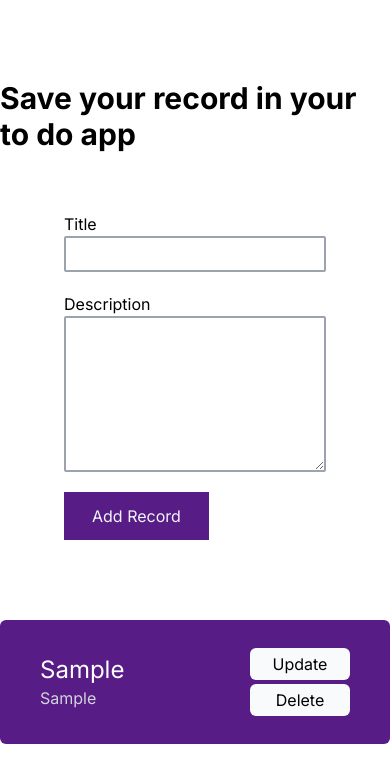
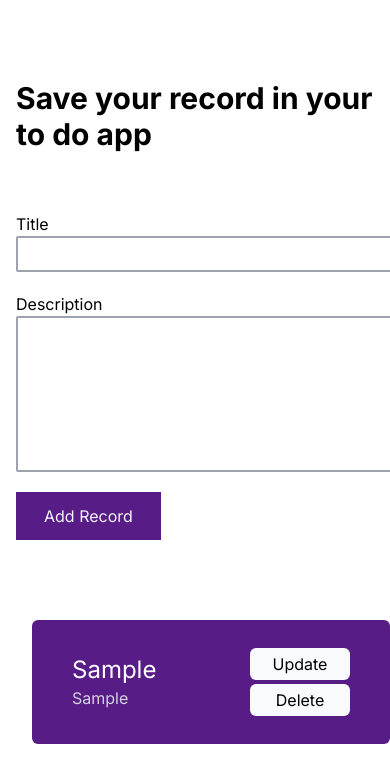
Before and after one commit to atisamakhtar/todo-nextjs, a Next.js app: page / in a window 390 px wide. Both pictures are taken after typing "Sample", "Sample" into the empty fields and a click on the input "Add Record". Shown: the top 782 px of the page. Built offline with nearby package versions, Linux system fonts and the light colour scheme.

Commit message:
minor css and color changed in global css

```diff
--- a/src/app/components/form.tsx
+++ b/src/app/components/form.tsx
@@ -78,7 +78,7 @@ const MyForm = () => {
 
     const [states, dispatch] = useReducer(redFunc, initialReducerdata);
 
-    useEffect( () => {
+    useEffect(() => {
         localStorage.setItem("record", JSON.stringify(
             states.data
         ));
@@ -104,7 +104,7 @@ const MyForm = () => {
             }
         });
 
-        let updatedDataToSet: [] = states.data ;
+        let updatedDataToSet: [] = states.data;
 
         dispatch({
             type: "setError",
@@ -124,16 +124,17 @@ const MyForm = () => {
 
     return (
         <>
-            <section className='my-20 container flex items-center flex-col' >
-                <h1 className='text-3xl md:w-[40vw] font-bold' >Save your record in your to do app</h1>
-                <form className='my-10 md:w-[40vw]' onSubmit={onSubmitHandler} >
-                    <div className='mt-5 w-100' >
+            <section className=' mx-4 md:mx-0 my-20 container flex items-center flex-col' >
+                <h1 className='text-3xl w-[100%] md:w-[40vw] font-bold' >Save your record in your to do app</h1>
+                <form className='my-10 w-[100%] md:w-[40vw]' onSubmit={onSubmitHandler} >
+                    <div className='mt-5' >
                         <label className='mb-3' htmlFor="title">Title</label>
-                        <input value={states.title} onChange={(e) => dispatch({ type: "titleUpdate", payload: e.target.value })} className='px-3 py-1 rounded-sm block w-[100%] border-2 border-gray-400 border-r-2' type="text" id='title' />
+                        <input value={states.title} onChange={(e) => dispatch({ type: "titleUpdate", payload: e.target.value })} className='px-3 py-1 rounded-sm block w-[100%] border-2 border-gray-400 border-r-2 text-gray-950' type="text" id='title' />
                     </div>
                     <div className='mt-5'>
                         <label htmlFor="description">Description</label>
-                        <textarea onChange={(e) => dispatch({ type: "descUpdate", payload: e.target.value })} rows={6} cols={20} className='px-3 py-1 rounded-sm border-2 border-gray-400 w-[100%] block' id='description' value={states.description} ></textarea>                    </div>
+                        <textarea onChange={(e) => dispatch({ type: "descUpdate", payload: e.target.value })} rows={6} cols={20} className='px-3 py-1 rounded-sm border-2 border-gray-400 text-gray-950 w-[100%] block' id='description' value={states.description} ></textarea>
+                    </div>
                     <input className='bg-purple-900 hover:bg-purple-600 px-7 py-3 text-gray-100 mt-5' type="submit" value="Add Record" />
                 </form>
 
@@ -149,19 +150,9 @@ const MyForm = () => {
                         </div>
                     }
 
-                    {(states.data.length > 0) && <div className='my-10' >
-                        {/* <thead>
-                            <tr className='text-left' >
-                                <th> Title </th>
-                                <th className='pl-20' > Description </th>
-                            </tr>
-                        </thead> */}
-                        {/* <tbody> */}
+                    {(states.data.length > 0) && <div className='my-10 mx-4 md:mx-0' >
+
                         {states.data.map((singData: any, index: any) => (
-                            // <tr className='text-left' key={index}>
-                            //     <td> <h2>{singData.title}</h2> </td>
-                            //     <td> <p className='pl-20'>{singData.description}</p> </td>
-                            // </tr>
                             <Record
                                 states={states}
                                 dispatch={dispatch}
--- a/src/app/components/styles/popup.module.css
+++ b/src/app/components/styles/popup.module.css
@@ -1,4 +1,4 @@
-.popupForm {
+/* .popupForm {
     display: none;
     position: absolute;
     top: 50%;
@@ -8,7 +8,7 @@
     padding: 20px;
     box-shadow: 0px 0px 10px rgba(0, 0, 0, 0.3);
     z-index: 999;
-}
+} */
 
 .popup-form.show {
     display: block !important;
--- a/src/app/globals.css
+++ b/src/app/globals.css
@@ -19,3 +19,7 @@
 body {
   color: rgb(var(--foreground-rgb));
 }
+
+h1, h2, p, input, textarea {
+  color: black;
+}
```
